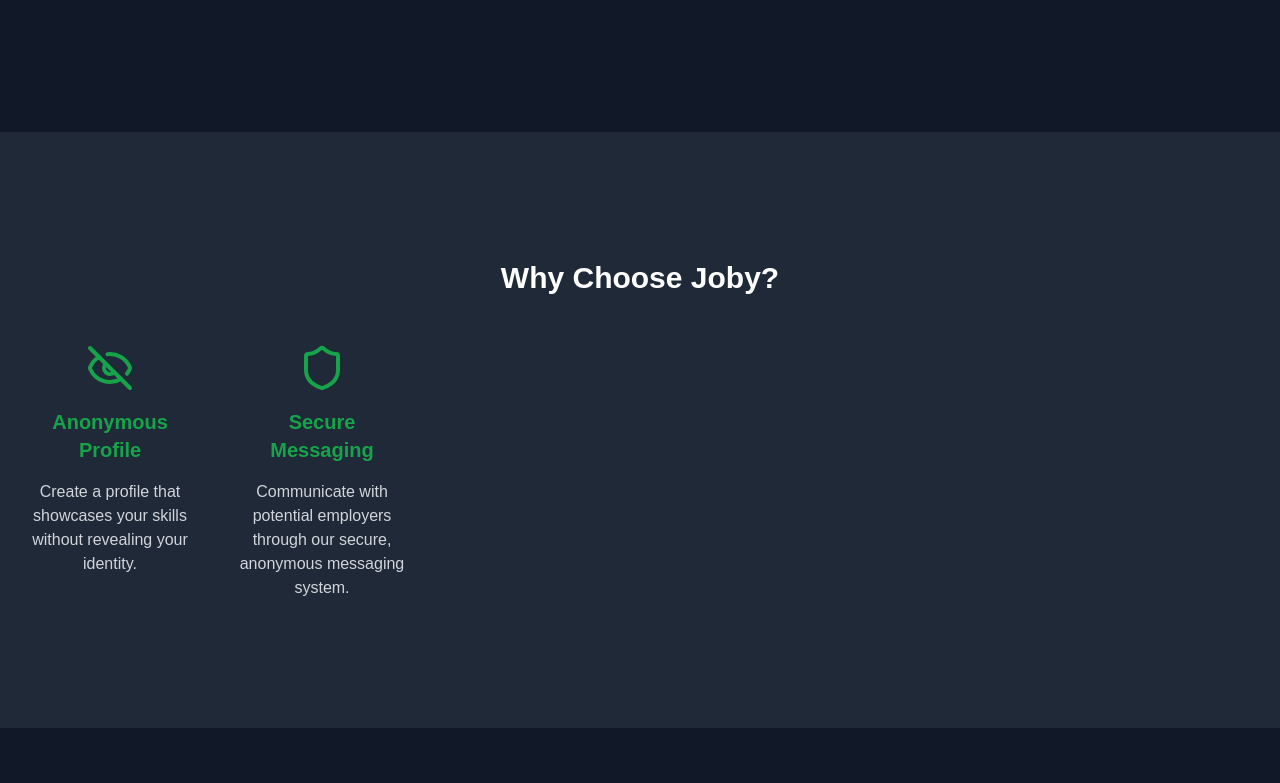
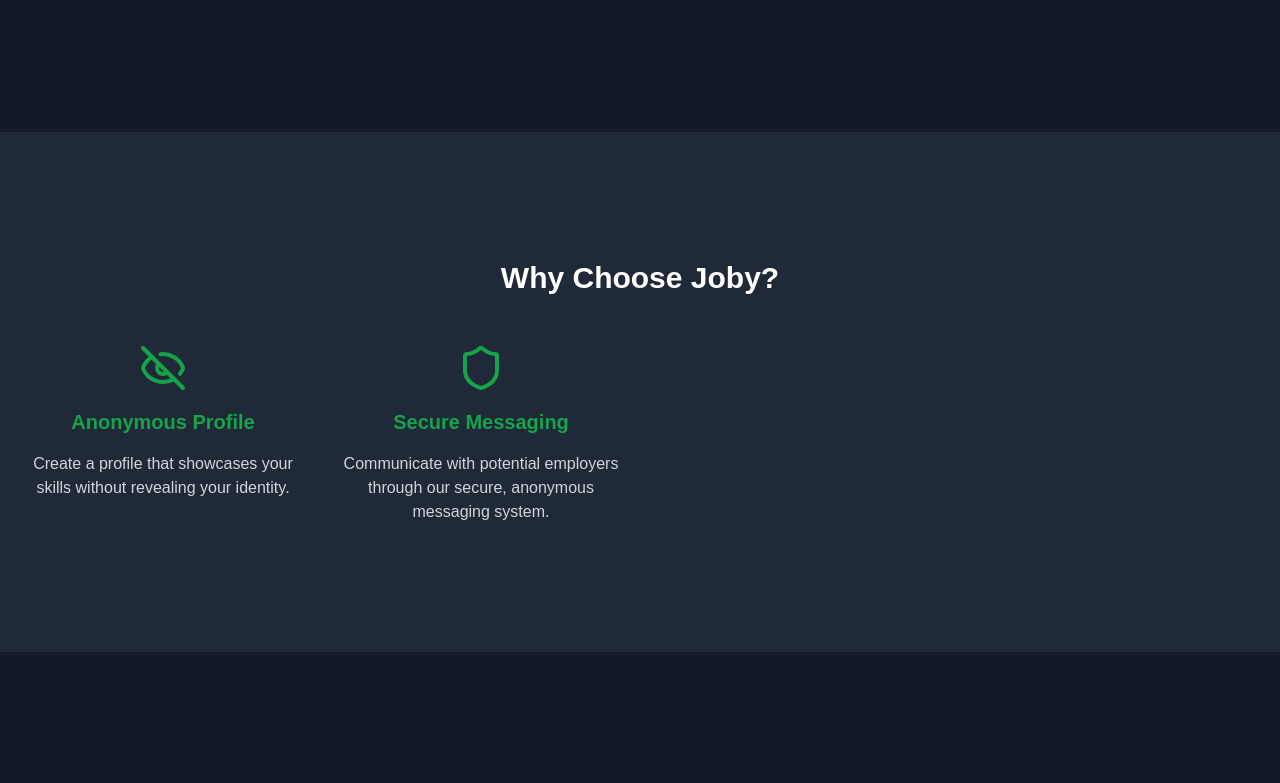
Before and after one commit to 0xmosta/joby, a Next.js app: page / in a window 1280 px wide. Shown: the part 520-1303 px from the top of the page. Built offline with nearby package versions, Linux system fonts and the light colour scheme; no server answers; what @privy-io/wagmi, wagmi would draw is missing.

Commit message:
fix: grid cols

```diff
--- a/src/pages/index.tsx
+++ b/src/pages/index.tsx
@@ -59,7 +59,7 @@
         <section className="w-full py-12 md:py-24 lg:py-32 bg-gray-800">
           <div className="container px-4 md:px-6 max-w-7xl mx-auto">
             <h2 className="text-3xl font-bold text-center mb-12">Why Choose Joby?</h2>
-            <div className="grid gap-10 sm:grid-cols-2 lg:grid-cols-6">
+            <div className="grid gap-10 sm:grid-cols-2 lg:grid-cols-4">
               <div className="flex flex-col items-center space-y-4 text-center">
                 <EyeOff className="h-12 w-12 text-primary" />
                 <h3 className="text-xl font-bold text-primary">Anonymous Profile</h3>
```
